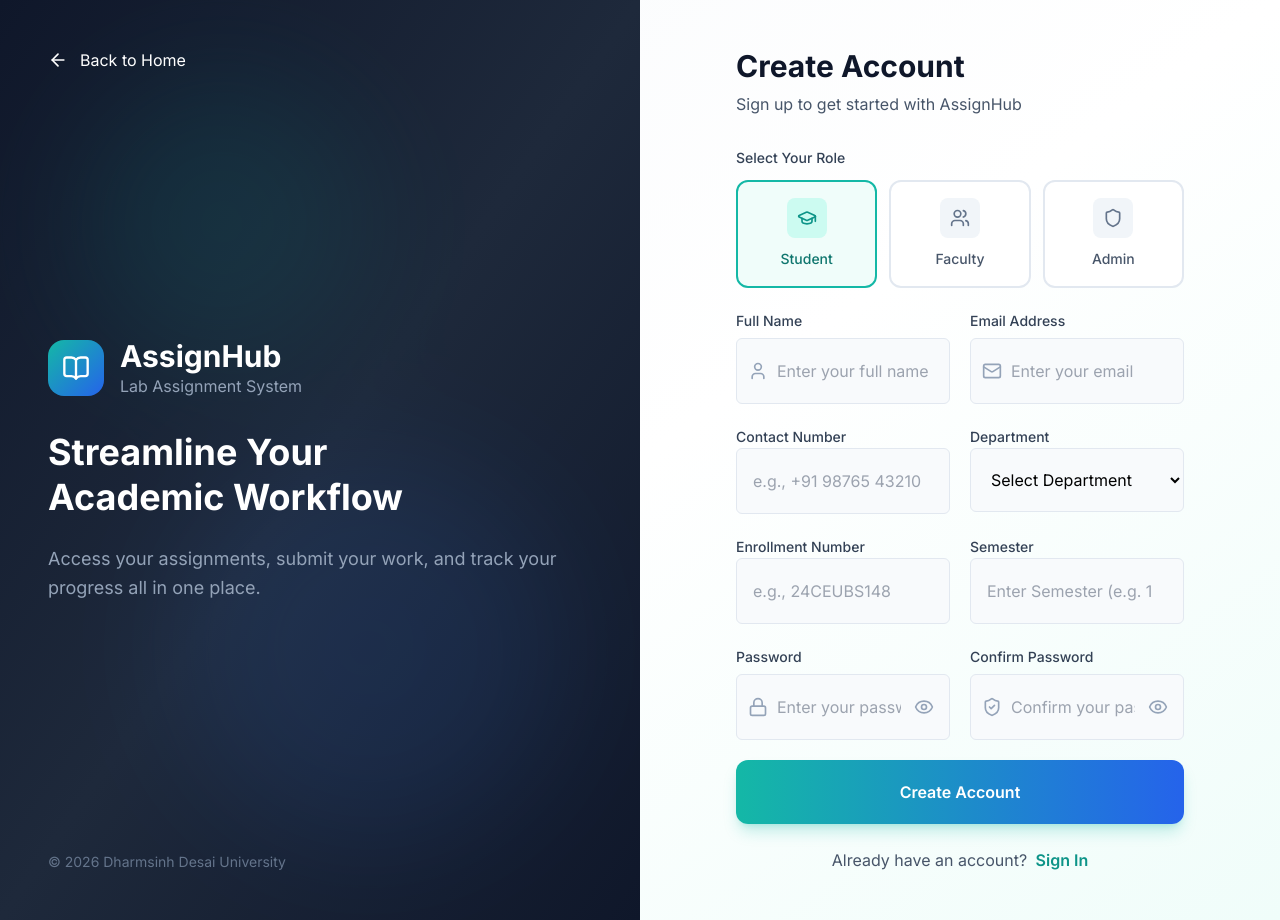
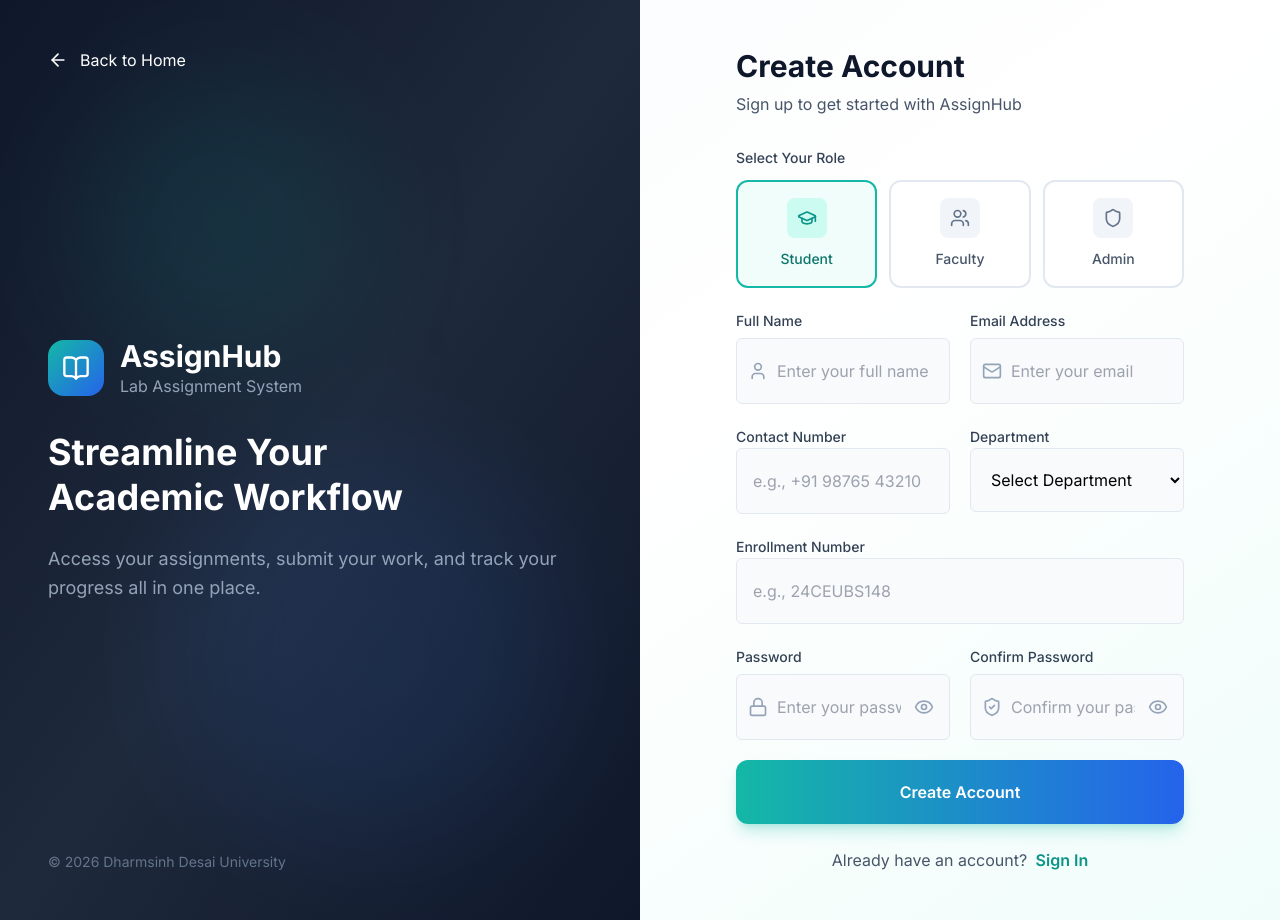
Before and after one commit to solanki-vimal/AssignHub, a Django app: page /accounts/register/ in a window 1280 px wide. Run offline with Django 5.2, Linux system fonts and the light colour scheme; data that the repository does not hold is empty; parts of the project's set-up code (start-up, migrations or seed data) failed here and were passed over; some libraries are stand-ins or nearby versions.

Commit message:
feat: auto-assign semester from batch, remove sem  from student registration

```diff
--- a/accounts/forms.py
+++ b/accounts/forms.py
@@ -47,20 +47,10 @@ class UserRegistrationForm(forms.ModelForm):
         })
     )
 
-    # Semester selection
-    semester = forms.IntegerField(
-        required=False,
-        min_value=1,
-        max_value=8,
-        widget=forms.NumberInput(attrs={
-            'placeholder': 'Enter Semester (e.g. 1)',
-            'class': 'w-full px-4 py-5 bg-slate-50 border border-slate-200 rounded-md focus:outline-none focus:bg-white focus:border-teal-500 transition-colors'
-        })
-    )
 
     class Meta:
         model = User
-        fields = ['role', 'contact_no', 'enrollment_no', 'faculty_id', 'department', 'semester']
+        fields = ['role', 'contact_no', 'enrollment_no', 'faculty_id', 'department']
         widgets = {
             'role': forms.HiddenInput(),
             'contact_no': forms.TextInput(attrs={
@@ -104,9 +94,6 @@ class UserRegistrationForm(forms.ModelForm):
         if dept:
             user.department = dept.name
 
-        semester_val = self.cleaned_data.get('semester')
-        if semester_val:
-            user.semester = semester_val
 
         if commit:
             user.save()
--- a/dashboard/forms.py
+++ b/dashboard/forms.py
@@ -122,12 +122,13 @@ class UserProfileForm(forms.ModelForm):
         from django.contrib.auth import get_user_model
         User = get_user_model()
         model = User
-        fields = ['first_name', 'last_name', 'contact_no', 'enrollment_no', 'batch', 'faculty_id', 'department', 'profile_pic']
+        fields = ['first_name', 'last_name', 'contact_no', 'enrollment_no', 'semester', 'batch', 'faculty_id', 'department', 'profile_pic']
         widgets = {
             'first_name': forms.TextInput(attrs={'class': 'w-full px-3 py-2 border border-slate-200 rounded-lg focus:outline-none focus:border-indigo-500'}),
             'last_name': forms.TextInput(attrs={'class': 'w-full px-3 py-2 border border-slate-200 rounded-lg focus:outline-none focus:border-indigo-500'}),
             'contact_no': forms.TextInput(attrs={'class': 'w-full px-3 py-2 border border-slate-200 rounded-lg focus:outline-none focus:border-indigo-500', 'placeholder': '+91'}),
             'enrollment_no': forms.TextInput(attrs={'class': 'w-full px-3 py-2 border border-slate-200 rounded-lg focus:outline-none focus:border-indigo-500', 'placeholder': 'e.g. 21CE000'}),
+            'semester': forms.Select(choices=[('',' -- Select Semester --')] + [(i, f'Semester {i}') for i in range(1, 9)], attrs={'class': 'w-full px-3 py-2 border border-slate-200 rounded-lg focus:outline-none focus:border-indigo-500 bg-white'}),
             'faculty_id': forms.TextInput(attrs={'class': 'w-full px-3 py-2 border border-slate-200 rounded-lg focus:outline-none focus:border-indigo-500', 'placeholder': 'e.g. FAC001'}),
             'batch': forms.Select(attrs={'class': 'w-full px-3 py-2 border border-slate-200 rounded-lg focus:outline-none focus:border-indigo-500 bg-white'}),
             'department': forms.Select(attrs={'class': 'w-full px-3 py-2 border border-slate-200 rounded-lg focus:outline-none focus:border-indigo-500 bg-white'}),
--- a/dashboard/views/profile_views.py
+++ b/dashboard/views/profile_views.py
@@ -42,12 +42,14 @@ def profile_view(request):
 
     batches = Batch.objects.filter(is_archived=False).order_by('name')
 
-    # Self-healing: sync User.batch if it's missing but M2M has data
+    # Self-healing: sync User.batch (and semester) if missing but M2M has data
     if user.role == 'student' and not user.batch:
         first_enrolled = user.enrolled_batches.first()
         if first_enrolled:
             user.batch = first_enrolled.name
-            user.save(update_fields=['batch'])
+            if first_enrolled.semester and not user.semester:
+                user.semester = first_enrolled.semester
+            user.save(update_fields=['batch', 'semester'])
 
     if user.role == 'student':
         layout_name = 'layouts/base_student.html'
--- a/templates/auth/register.html
+++ b/templates/auth/register.html
@@ -90,14 +90,10 @@
     </div>
 
     <!-- Role-Specific Fields (Toggled by JS) -->
-    <div id="student-only-fields" class="grid grid-cols-1 md:grid-cols-2 gap-5">
+    <div id="student-only-fields" class="grid grid-cols-1 gap-5">
         <div>
             <label class="text-sm font-medium text-slate-700">Enrollment Number</label>
             {{ form.enrollment_no }}
-        </div>
-        <div>
-            <label class="text-sm font-medium text-slate-700">Semester</label>
-            {{ form.semester }}
         </div>
     </div>
 
--- a/templates/dashboard/profile.html
+++ b/templates/dashboard/profile.html
@@ -91,6 +91,10 @@
                         <div>
                             <label class="block text-sm font-medium text-slate-700 mb-1">Enrollment Number</label>
                             <input type="text" name="enrollment_no" value="{{ request.user.enrollment_no|default:'' }}" class="w-full px-3 py-2 border border-slate-200 rounded-lg focus:outline-none focus:border-indigo-500" placeholder="e.g. 21CE000">
+                        </div>
+                        <div>
+                            <label class="block text-sm font-medium text-slate-700 mb-1">Semester <span class="text-xs text-slate-400 font-normal">(Read-only)</span></label>
+                            <input type="text" value="{% if request.user.semester %}Semester {{ request.user.semester }}{% else %}Not Assigned{% endif %}" readonly class="w-full px-3 py-2 border border-slate-200 rounded-lg bg-slate-50 text-slate-500 cursor-not-allowed">
                         </div>
                         <div>
                             <label class="block text-sm font-medium text-slate-700 mb-1">Batch <span class="text-xs text-slate-400 font-normal">(Read-only)</span></label>
```
Also changed, not shown: dashboard/views/batch_views.py (+7 -4 lines).
